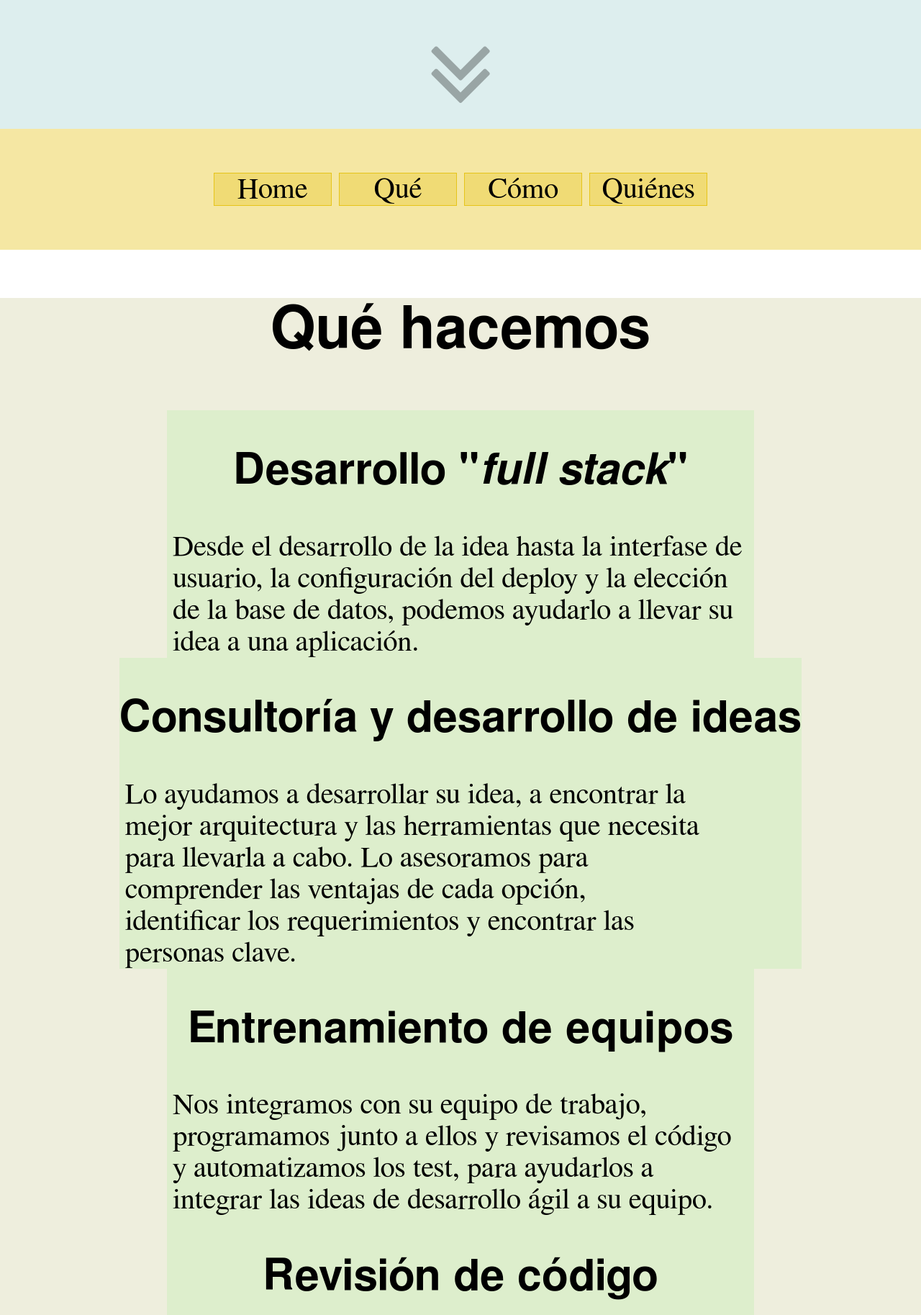
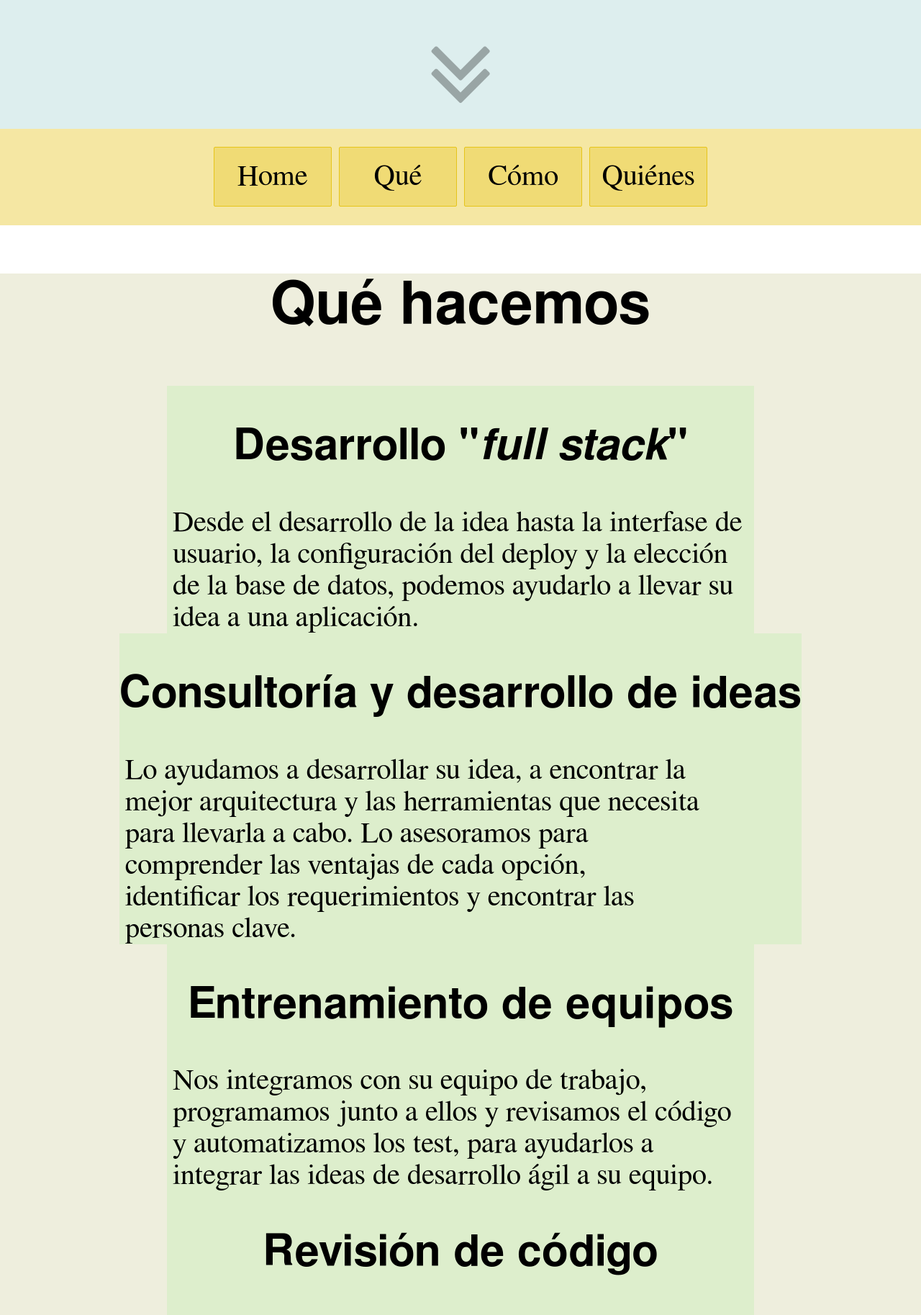
Before and after one commit to BlueLemon/bluelemons.github.io, a Jekyll site: the page index.html, which Jekyll copies as it is, in a window 1280 px wide. Shown: the part 542-2369 px from the top of the page at 72% size. Built offline with Jekyll 4.4.1, drawn with Linux system fonts in a browser that asks for light colours.

Commit message:
Make buttons bigger.

```diff
--- a/_sass/navigation.scss
+++ b/_sass/navigation.scss
@@ -9,12 +9,20 @@
     list-style: none;
     text-align: center;
     padding: 0;
+    margin: 5px;
   }
 
   li {
     border: 1px solid darken($primary-color, 20);
+    border-radius: 2px;
     background: $primary-color;
     display: inline-block;
+  }
+
+  a {
     width: 4em;
+    display: block;
+    height: 2em;
+    line-height: 2em;
   }
 }
```
